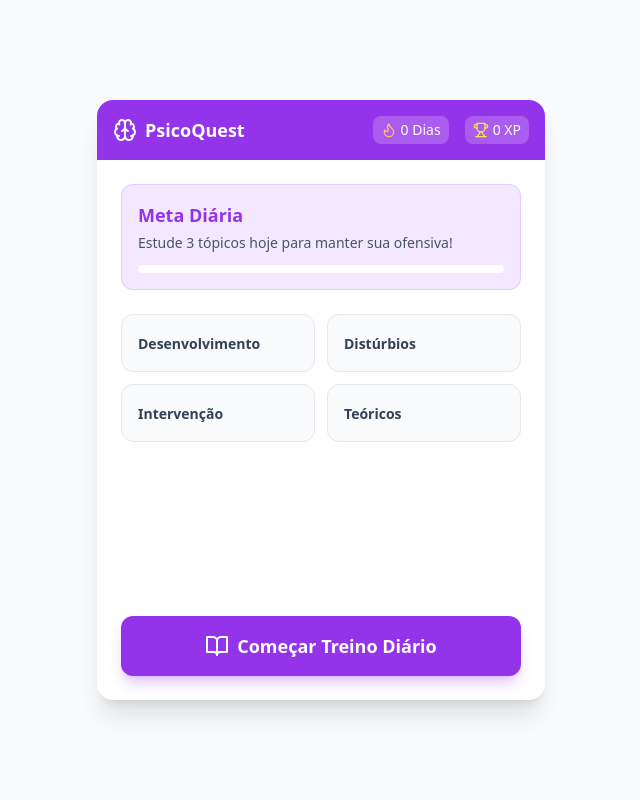
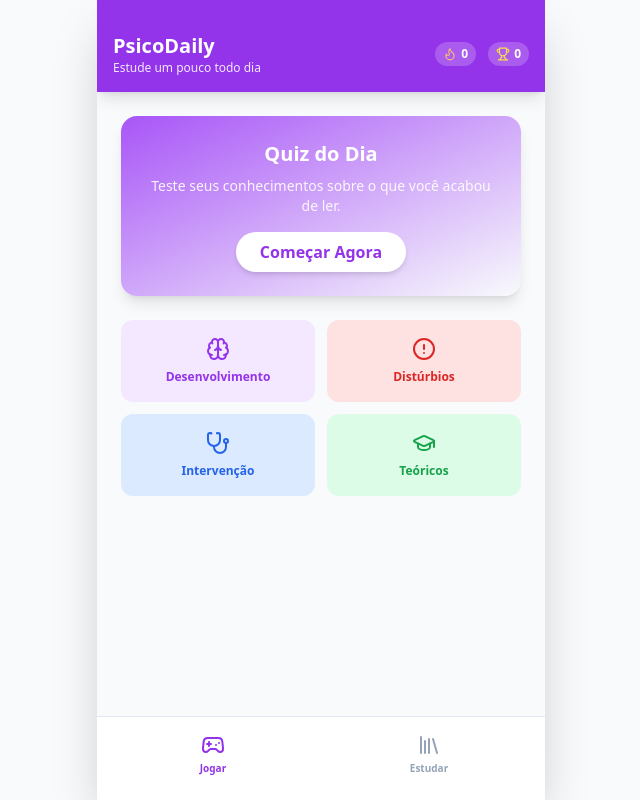
Before and after one commit to tr013432-design/Psico_Game, a React (Vite) app: page / in a window 1280 px wide. Shown: the whole page, without its empty margins (319-959 px from the left). Built offline with nearby package versions, Linux system fonts and the light colour scheme.

Commit message:
Update App.jsx

```diff
--- a/src/App.jsx
+++ b/src/App.jsx
@@ -1,19 +1,22 @@
 import React, { useState, useEffect } from 'react';
-import { BookOpen, Trophy, Flame, CheckCircle, XCircle, RefreshCw, Brain } from 'lucide-react';
+import { BookOpen, Trophy, Flame, CheckCircle, XCircle, RefreshCw, Gamepad2, Library, ChevronRight, ArrowLeft } from 'lucide-react';
 import { motion, AnimatePresence } from 'framer-motion';
 import confetti from 'canvas-confetti';
-import { getDailyQuestions, topics } from './data';
+import { getDailyQuestions, topics, studyMaterials } from './data';
 
 function App() {
-  const [screen, setScreen] = useState('home'); // home, game, result
+  const [activeTab, setActiveTab] = useState('game'); // 'game' ou 'study'
+  const [readingMaterial, setReadingMaterial] = useState(null); // Material sendo lido
+
+  // Estados do Jogo
+  const [gameScreen, setGameScreen] = useState('start'); // start, play, result
   const [streak, setStreak] = useState(0);
   const [xp, setXp] = useState(0);
   const [currentQuestions, setCurrentQuestions] = useState([]);
   const [qIndex, setQIndex] = useState(0);
   const [score, setScore] = useState(0);
-  const [feedback, setFeedback] = useState(null); // null, correct, incorrect
+  const [feedback, setFeedback] = useState(null);
 
-  // Carregar dados salvos (persistência)
   useEffect(() => {
     const savedXp = localStorage.getItem('psico_xp');
     const savedStreak = localStorage.getItem('psico_streak');
@@ -21,36 +24,33 @@ function App() {
     if (savedStreak) setStreak(parseInt(savedStreak));
   }, []);
 
+  // --- LÓGICA DO JOGO ---
   const startGame = () => {
-    const dailySet = getDailyQuestions();
-    setCurrentQuestions(dailySet);
+    setCurrentQuestions(getDailyQuestions());
     setQIndex(0);
     setScore(0);
-    setScreen('game');
+    setGameScreen('play');
     setFeedback(null);
   };
 
-  const handleAnswer = (optionIndex) => {
-    const currentQ = currentQuestions[qIndex];
-    const isCorrect = optionIndex === currentQ.correct;
-
+  const handleAnswer = (idx) => {
+    const isCorrect = idx === currentQuestions[qIndex].correct;
     if (isCorrect) {
       setFeedback('correct');
-      confetti({ particleCount: 50, spread: 60, origin: { y: 0.7 } });
-      setScore(score + 1);
+      setScore(s => s + 1);
+      confetti({ particleCount: 30, spread: 50, origin: { y: 0.8 } });
     } else {
       setFeedback('incorrect');
     }
 
-    // Delay para ler a explicação
     setTimeout(() => {
       if (qIndex + 1 < currentQuestions.length) {
-        setQIndex(qIndex + 1);
+        setQIndex(q => q + 1);
         setFeedback(null);
       } else {
         finishGame(isCorrect ? score + 1 : score);
       }
-    }, 2500); // 2.5 segundos para ler a explicação
+    }, 2000);
   };
 
   const finishGame = (finalScore) => {
@@ -58,152 +58,162 @@ function App() {
     const newXp = xp + xpGained;
     setXp(newXp);
     localStorage.setItem('psico_xp', newXp);
-
-    // Lógica simples de Streak (idealmente verificaria datas)
     if (finalScore > 0) {
-      const newStreak = streak + 1;
-      setStreak(newStreak);
-      localStorage.setItem('psico_streak', newStreak);
+      setStreak(s => s + 1);
+      localStorage.setItem('psico_streak', streak + 1);
     }
-
-    setScreen('result');
+    setGameScreen('result');
   };
 
+  // --- RENDERIZAÇÃO DAS TELAS ---
+
   return (
-    <div className="min-h-screen bg-slate-50 flex flex-col items-center justify-center p-4 font-sans">
-      <div className="max-w-md w-full bg-white rounded-2xl shadow-xl overflow-hidden min-h-[600px] flex flex-col relative">
+    <div className="min-h-screen bg-slate-50 flex flex-col font-sans max-w-md mx-auto shadow-2xl overflow-hidden relative">
 
-        {/* Header Fixo */}
-        <div className="bg-brand-600 p-4 text-white flex justify-between items-center">
-          <div className="flex items-center gap-2">
-            <Brain size={24} />
-            <h1 className="font-bold text-lg">PsicoQuest</h1>
+      {/* HEADER FIXO */}
+      <div className="bg-brand-600 p-4 pt-8 text-white flex justify-between items-center shadow-lg z-10">
+        <div>
+          <h1 className="font-bold text-xl">PsicoDaily</h1>
+          <p className="text-brand-100 text-xs">Estude um pouco todo dia</p>
         </div>
-          <div className="flex gap-4 text-sm font-medium">
-            <div className="flex items-center gap-1 bg-white/20 px-2 py-1 rounded-lg">
-              <Flame size={16} className="text-orange-300" />
-              <span>{streak} Dias</span>
+        <div className="flex gap-3 text-xs font-bold">
+          <div className="flex items-center gap-1 bg-white/20 px-2 py-1 rounded-full">
+            <Flame size={14} className="text-orange-300" /> {streak}
           </div>
-            <div className="flex items-center gap-1 bg-white/20 px-2 py-1 rounded-lg">
-              <Trophy size={16} className="text-yellow-300" />
-              <span>{xp} XP</span>
+          <div className="flex items-center gap-1 bg-white/20 px-2 py-1 rounded-full">
+            <Trophy size={14} className="text-yellow-300" /> {xp}
           </div>
         </div>
       </div>
 
-        {/* --- TELA INICIAL --- */}
-        {screen === 'home' && (
-          <motion.div
-            initial={{ opacity: 0 }} animate={{ opacity: 1 }}
-            className="flex-1 p-6 flex flex-col gap-6"
-          >
-            <div className="bg-brand-100 p-4 rounded-xl border border-brand-500/20">
-              <h2 className="text-brand-600 font-bold text-lg mb-1">Meta Diária</h2>
-              <p className="text-slate-600 text-sm">Estude 3 tópicos hoje para manter sua ofensiva!</p>
-              <div className="w-full bg-white h-2 rounded-full mt-3 overflow-hidden">
-                <div className="bg-brand-500 h-full w-0" /> {/* Barra de progresso visual */}
+      {/* CONTEÚDO PRINCIPAL (COM SCROLL) */}
+      <div className="flex-1 overflow-y-auto pb-24 bg-slate-50">
+
+        {/* === ABA ESTUDAR === */}
+        {activeTab === 'study' && !readingMaterial && (
+          <div className="p-4 space-y-4">
+            <h2 className="font-bold text-slate-700 text-lg mb-2">Biblioteca de Resumos</h2>
+            {studyMaterials.map(item => {
+              const cat = topics.find(t => t.id === item.categoryId);
+              return (
+                <div key={item.id} onClick={() => setReadingMaterial(item)}
+                     className="bg-white p-4 rounded-xl shadow-sm border border-slate-100 hover:border-brand-500 transition-all cursor-pointer flex justify-between items-center group">
+                  <div className="flex items-start gap-3">
+                    <div className={`p-2 rounded-lg ${cat?.color || 'bg-gray-100'}`}>
+                      <BookOpen size={20} />
                     </div>
+                    <div>
+                      <h3 className="font-semibold text-slate-800 text-sm leading-tight">{item.title}</h3>
+                      <span className="text-xs text-slate-400 mt-1 block">{item.readTime} de leitura • {cat?.name}</span>
+                    </div>
+                  </div>
+                  <ChevronRight size={18} className="text-slate-300 group-hover:text-brand-500" />
+                </div>
+              );
+            })}
+          </div>
+        )}
+
+        {/* === LEITURA DO MATERIAL === */}
+        {activeTab === 'study' && readingMaterial && (
+          <div className="p-4 bg-white min-h-full">
+            <button onClick={() => setReadingMaterial(null)} className="mb-4 flex items-center text-slate-500 hover:text-brand-600 font-medium text-sm">
+              <ArrowLeft size={18} className="mr-1" /> Voltar
+            </button>
+            <h1 className="text-2xl font-bold text-slate-900 mb-4">{readingMaterial.title}</h1>
+            <div className="prose prose-slate text-slate-600 leading-relaxed whitespace-pre-line text-sm">
+              {readingMaterial.content}
+            </div>
+            <button onClick={() => { setReadingMaterial(null); setActiveTab('game'); }}
+                    className="w-full mt-8 bg-brand-100 text-brand-700 py-3 rounded-xl font-bold hover:bg-brand-200">
+              Li tudo! Ir para o Quiz
+            </button>
+          </div>
+        )}
+
+        {/* === ABA JOGAR (HOME) === */}
+        {activeTab === 'game' && gameScreen === 'start' && (
+          <div className="p-6 flex flex-col gap-6">
+            <div className="bg-gradient-to-br from-brand-500 to-brand-700 rounded-2xl p-6 text-white shadow-lg text-center">
+              <h2 className="font-bold text-xl mb-2">Quiz do Dia</h2>
+              <p className="opacity-90 text-sm mb-4">Teste seus conhecimentos sobre o que você acabou de ler.</p>
+              <button onClick={startGame} className="bg-white text-brand-600 px-6 py-2 rounded-full font-bold shadow-md hover:scale-105 transition-transform">
+                Começar Agora
+              </button>
             </div>
 
             <div className="grid grid-cols-2 gap-3">
               {topics.map(t => (
-                <div key={t.id} className="p-4 border rounded-xl hover:border-brand-500 hover:shadow-md transition-all cursor-pointer bg-slate-50">
-                  <span className="font-semibold text-sm text-slate-700">{t.name}</span>
+                <div key={t.id} className={`${t.color} p-4 rounded-xl flex flex-col items-center justify-center text-center gap-2 border border-transparent hover:brightness-95`}>
+                  <t.icon size={24} />
+                  <span className="font-bold text-xs">{t.name}</span>
                 </div>
               ))}
             </div>
-
-            <button
-              onClick={startGame}
-              className="mt-auto bg-brand-600 text-white py-4 rounded-xl font-bold text-lg hover:bg-brand-700 shadow-lg shadow-brand-500/30 transition-transform active:scale-95 flex items-center justify-center gap-2"
-            >
-              <BookOpen size={24} />
-              Começar Treino Diário
-            </button>
-          </motion.div>
+          </div>
         )}
 
-        {/* --- TELA DO JOGO --- */}
-        {screen === 'game' && currentQuestions.length > 0 && (
-          <div className="flex-1 flex flex-col p-6">
-             <div className="mb-6 flex justify-between text-xs text-slate-400 font-bold uppercase tracking-wider">
-               <span>Questão {qIndex + 1} de {currentQuestions.length}</span>
-               <span>{currentQuestions[qIndex].type === 'case' ? 'Estudo de Caso' : 'Quiz Teórico'}</span>
+        {/* === JOGO EM ANDAMENTO === */}
+        {activeTab === 'game' && gameScreen === 'play' && (
+          <div className="p-6">
+            <div className="mb-4 flex justify-between text-xs font-bold text-slate-400 uppercase">
+              <span>Questão {qIndex + 1}/{currentQuestions.length}</span>
+              <span>{currentQuestions[qIndex].type === 'case' ? 'Caso Clínico' : 'Teoria'}</span>
             </div>
 
-             <AnimatePresence mode='wait'>
-               <motion.div
-                 key={qIndex}
-                 initial={{ x: 50, opacity: 0 }}
-                 animate={{ x: 0, opacity: 1 }}
-                 exit={{ x: -50, opacity: 0 }}
-                 className="flex-1"
-               >
-                 <h3 className="text-xl font-bold text-slate-800 mb-6 leading-relaxed">
-                   {currentQuestions[qIndex].question}
-                 </h3>
+            <h3 className="text-lg font-bold text-slate-800 mb-6">{currentQuestions[qIndex].question}</h3>
 
-                 <div className="flex flex-col gap-3">
-                   {currentQuestions[qIndex].options.map((opt, idx) => {
-                     let btnClass = "p-4 rounded-xl border-2 text-left transition-all font-medium text-slate-600 ";
-
-                     if (feedback) {
-                       if (idx === currentQuestions[qIndex].correct) btnClass += "border-green-500 bg-green-50 text-green-700";
-                       else if (feedback === 'incorrect' && idx !== currentQuestions[qIndex].correct) btnClass += "opacity-50 border-slate-200";
-                     } else {
-                       btnClass += "border-slate-200 hover:border-brand-500 hover:bg-brand-50 cursor-pointer";
-                     }
-
-                     return (
-                       <button
-                         key={idx}
-                         disabled={feedback !== null}
-                         onClick={() => handleAnswer(idx)}
-                         className={btnClass}
-                       >
+            <div className="space-y-3">
+              {currentQuestions[qIndex].options.map((opt, idx) => (
+                <button key={idx} disabled={feedback !== null} onClick={() => handleAnswer(idx)}
+                  className={`w-full p-4 rounded-xl text-left text-sm font-medium border-2 transition-all
+                    ${feedback === null ? 'border-slate-100 hover:border-brand-500 bg-white' : ''}
+                    ${feedback && idx === currentQuestions[qIndex].correct ? 'border-green-500 bg-green-50 text-green-700' : ''}
+                    ${feedback === 'incorrect' && idx !== currentQuestions[qIndex].correct ? 'opacity-50' : ''}
+                  `}>
                   {opt}
                 </button>
-                     )
-                   })}
+              ))}
             </div>
 
             {feedback && (
-                   <motion.div
-                     initial={{ y: 20, opacity: 0 }} animate={{ y: 0, opacity: 1 }}
-                     className={`mt-6 p-4 rounded-lg text-sm ${feedback === 'correct' ? 'bg-green-100 text-green-800' : 'bg-red-100 text-red-800'}`}
-                   >
-                     <strong>{feedback === 'correct' ? 'Excelente!' : 'Atenção!'}</strong>
-                     <p className="mt-1">{currentQuestions[qIndex].explanation}</p>
+              <motion.div initial={{ y: 20, opacity: 0 }} animate={{ y: 0, opacity: 1 }} className={`mt-4 p-4 rounded-lg text-sm ${feedback === 'correct' ? 'bg-green-100 text-green-800' : 'bg-red-100 text-red-800'}`}>
+                <strong>{feedback === 'correct' ? 'Isso aí!' : 'Ops...'}</strong> {currentQuestions[qIndex].explanation}
               </motion.div>
             )}
-               </motion.div>
-             </AnimatePresence>
           </div>
         )}
 
-        {/* --- TELA DE RESULTADO --- */}
-        {screen === 'result' && (
-          <div className="flex-1 flex flex-col items-center justify-center p-8 text-center">
-            <Trophy size={64} className="text-yellow-400 mb-4" />
-            <h2 className="text-2xl font-bold text-slate-800">Treino Concluído!</h2>
-            <p className="text-slate-500 mt-2">Você ganhou <span className="text-brand-600 font-bold">+{score * 50} XP</span> hoje.</p>
-
-            <div className="bg-slate-100 w-full p-4 rounded-xl mt-8 mb-8">
-              <div className="text-sm text-slate-500 uppercase font-bold">Acertos</div>
-              <div className="text-3xl font-black text-slate-800">{score}/{currentQuestions.length}</div>
-            </div>
-
-            <button
-              onClick={() => setScreen('home')}
-              className="w-full bg-slate-900 text-white py-4 rounded-xl font-bold hover:bg-slate-800 flex items-center justify-center gap-2"
-            >
-              <RefreshCw size={20} />
-              Voltar ao Início
-            </button>
+        {/* === TELA FINAL === */}
+        {activeTab === 'game' && gameScreen === 'result' && (
+          <div className="p-8 text-center flex flex-col items-center">
+            <Trophy size={64} className="text-yellow-400 mb-4 animate-bounce" />
+            <h2 className="text-2xl font-bold text-slate-800">Parabéns!</h2>
+            <p className="text-slate-500 mb-8">Você acertou <strong className="text-brand-600">{score} de {currentQuestions.length}</strong></p>
+            <button onClick={() => setGameScreen('start')} className="w-full bg-brand-600 text-white py-3 rounded-xl font-bold">Voltar ao Início</button>
           </div>
         )}
 
       </div>
+
+      {/* MENU INFERIOR DE NAVEGAÇÃO */}
+      <div className="fixed bottom-0 w-full max-w-md bg-white border-t border-slate-200 flex justify-around p-2 pb-4 z-20">
+        <button
+          onClick={() => { setActiveTab('game'); setReadingMaterial(null); }}
+          className={`flex flex-col items-center gap-1 p-2 rounded-lg w-20 transition-colors ${activeTab === 'game' ? 'text-brand-600 bg-brand-50' : 'text-slate-400 hover:text-slate-600'}`}
+        >
+          <Gamepad2 size={24} />
+          <span className="text-[10px] font-bold">Jogar</span>
+        </button>
+        <button
+          onClick={() => setActiveTab('study')}
+          className={`flex flex-col items-center gap-1 p-2 rounded-lg w-20 transition-colors ${activeTab === 'study' ? 'text-brand-600 bg-brand-50' : 'text-slate-400 hover:text-slate-600'}`}
+        >
+          <Library size={24} />
+          <span className="text-[10px] font-bold">Estudar</span>
+        </button>
+      </div>
+
     </div>
   );
 }
```
Lines whose indentation alone changed are shown as unchanged.
